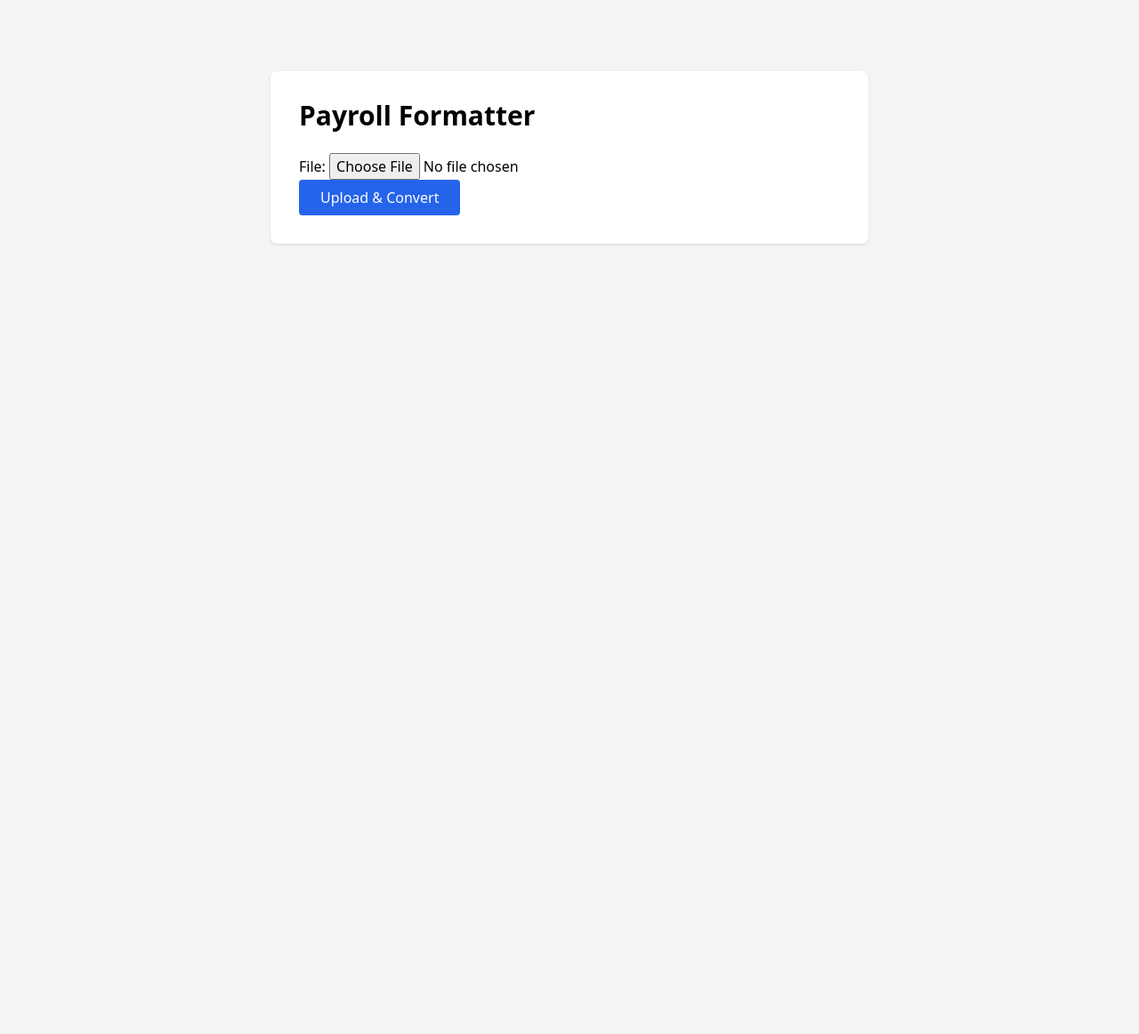
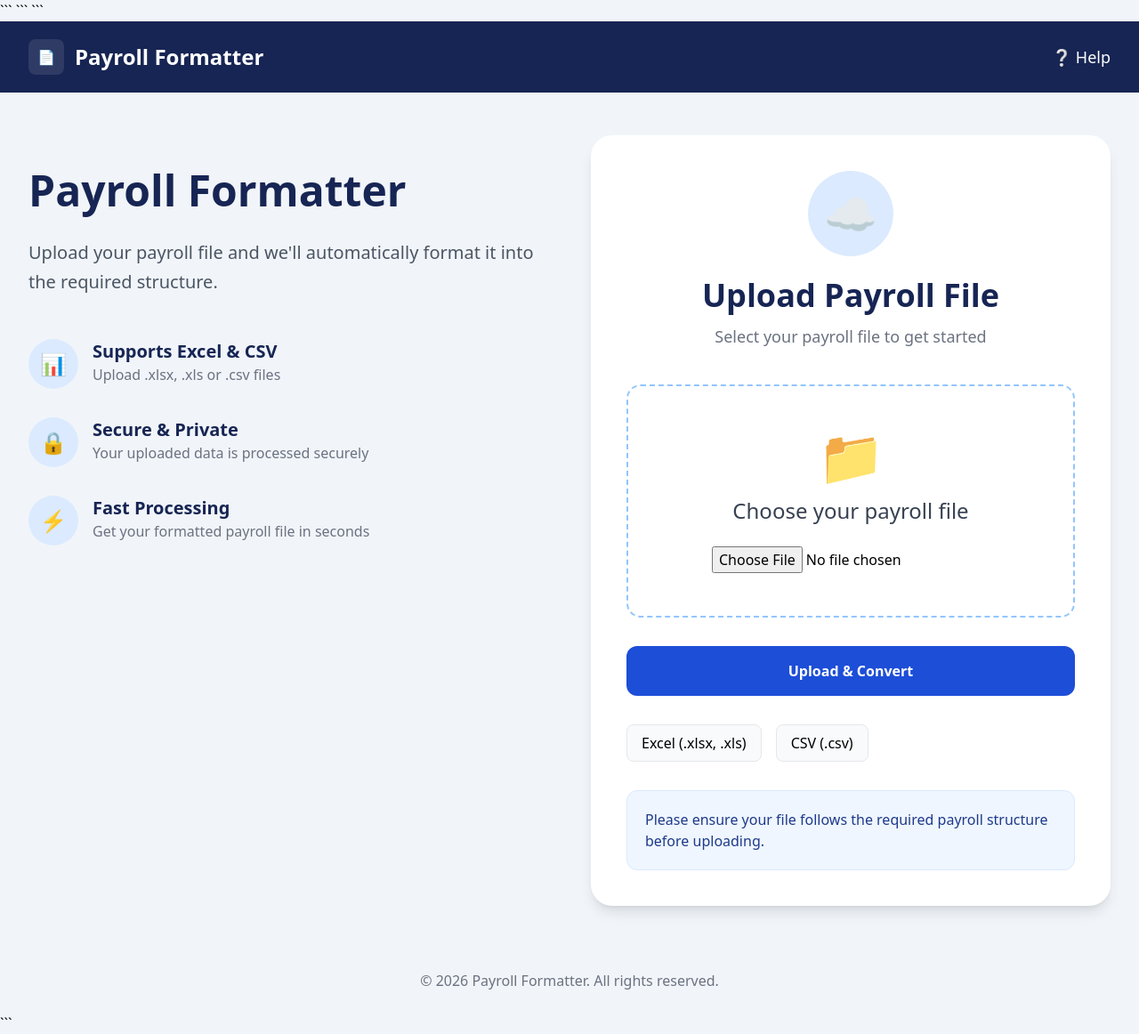
Before and after one commit to zeddy5000/payroll_formatter, a Django app: page / in a window 1280 px wide. Shown: the whole page at 89% size. Before the commit the page ends 275 px from the top, so only its background shows below. Run offline with Django 5.2, Linux system fonts and the light colour scheme; some libraries are stand-ins or nearby versions.

Commit message:
formatter-ui-updates

````diff
--- a/formatter/templates/formatter/upload.html
+++ b/formatter/templates/formatter/upload.html
@@ -1,27 +1,183 @@
+{% load static %}
+
 <!DOCTYPE html>
-<html>
+
+<html lang="en">
 <head>
+    <meta charset="UTF-8">
+    <meta name="viewport" content="width=device-width, initial-scale=1.0">
+    <title>Payroll Formatter</title>
+
+```
 <script src="https://cdn.tailwindcss.com"></script>
-    <title>Payroll Formatter</title>
+```
+
 </head>
-    <body class="bg-gray-100 min-h-screen">
-    <div class="max-w-2xl mx-auto mt-20 bg-white p-8 rounded-lg shadow">
-        <h1 class="text-3xl font-bold mb-6">
+
+<body class="bg-slate-100 min-h-screen flex flex-col">
+
+```
+<!-- Header -->
+<header class="bg-blue-950 text-white">
+    <div class="max-w-7xl mx-auto px-8 py-5 flex justify-between items-center">
+        <div class="flex items-center gap-3">
+            <div class="w-10 h-10 bg-white/10 rounded-lg flex items-center justify-center">
+                📄
+            </div>
+
+            <h1 class="text-2xl font-semibold">
                 Payroll Formatter
             </h1>
+        </div>
+
+        <button class="flex items-center gap-2 text-lg">
+            ❔ Help
+        </button>
+    </div>
+</header>
+
+<!-- Main Content -->
+<main class="flex-1 max-w-7xl mx-auto px-8 py-12 w-full">
+
+    <div class="grid lg:grid-cols-2 gap-12 items-start">
+
+        <!-- Left Side -->
+        <div class="pt-8">
+
+            <h2 class="text-5xl font-bold text-blue-950 leading-tight">
+                Payroll Formatter
+            </h2>
+
+            <p class="mt-6 text-xl text-gray-600 leading-relaxed">
+                Upload your payroll file and we'll automatically format it into the required structure.
+            </p>
+
+            <div class="mt-12 space-y-8">
+
+                <div class="flex gap-4">
+                    <div class="w-14 h-14 rounded-full bg-blue-100 flex items-center justify-center text-2xl">
+                        📊
+                    </div>
+
+                    <div>
+                        <h3 class="font-semibold text-xl text-blue-950">
+                            Supports Excel & CSV
+                        </h3>
+
+                        <p class="text-gray-500">
+                            Upload .xlsx, .xls or .csv files
+                        </p>
+                    </div>
+                </div>
+
+                <div class="flex gap-4">
+                    <div class="w-14 h-14 rounded-full bg-blue-100 flex items-center justify-center text-2xl">
+                        🔒
+                    </div>
+
+                    <div>
+                        <h3 class="font-semibold text-xl text-blue-950">
+                            Secure & Private
+                        </h3>
+
+                        <p class="text-gray-500">
+                            Your uploaded data is processed securely
+                        </p>
+                    </div>
+                </div>
+
+                <div class="flex gap-4">
+                    <div class="w-14 h-14 rounded-full bg-blue-100 flex items-center justify-center text-2xl">
+                        ⚡
+                    </div>
+
+                    <div>
+                        <h3 class="font-semibold text-xl text-blue-950">
+                            Fast Processing
+                        </h3>
+
+                        <p class="text-gray-500">
+                            Get your formatted payroll file in seconds
+                        </p>
+                    </div>
+                </div>
+
+            </div>
+        </div>
+
+        <!-- Upload Card -->
+        <div class="bg-white rounded-3xl shadow-lg p-10">
+
+            <div class="text-center">
+
+                <div class="w-24 h-24 mx-auto rounded-full bg-blue-100 flex items-center justify-center text-5xl">
+                    ☁️
+                </div>
+
+                <h2 class="mt-6 text-4xl font-bold text-blue-950">
+                    Upload Payroll File
+                </h2>
+
+                <p class="mt-3 text-gray-500 text-lg">
+                    Select your payroll file to get started
+                </p>
+
+            </div>
 
             <form method="post" enctype="multipart/form-data">
                 {% csrf_token %}
 
-            {{ form.as_p }}
+                <div class="mt-10 border-2 border-dashed border-blue-300 rounded-2xl p-12 text-center">
+
+                    <div class="text-6xl mb-4">
+                        📁
+                    </div>
+
+                    <p class="text-2xl text-gray-700">
+                        Choose your payroll file
+                    </p>
+
+                    <div class="mt-6">
+                        {{ form.file }}
+                    </div>
+
+                </div>
 
                 <button
                     type="submit"
-                class="bg-blue-600 text-white px-6 py-2 rounded hover:bg-blue-700"
+                    class="w-full mt-8 bg-blue-700 hover:bg-blue-800 text-white font-semibold py-4 rounded-xl transition"
                 >
                     Upload & Convert
                 </button>
             </form>
+
+            <div class="mt-8 flex gap-4 flex-wrap">
+                <span class="px-4 py-2 rounded-lg border bg-gray-50">
+                    Excel (.xlsx, .xls)
+                </span>
+
+                <span class="px-4 py-2 rounded-lg border bg-gray-50">
+                    CSV (.csv)
+                </span>
             </div>
+
+            <div class="mt-8 bg-blue-50 border border-blue-100 rounded-xl p-5">
+                <p class="text-blue-900">
+                    Please ensure your file follows the required payroll structure before uploading.
+                </p>
+            </div>
+
+        </div>
+
+    </div>
+
+</main>
+
+<!-- Footer -->
+<footer class="text-center text-gray-500 py-6">
+    © 2026 Payroll Formatter. All rights reserved.
+</footer>
+```
+
 </body>
 </html>
````
Lines whose indentation alone changed are shown as unchanged.
